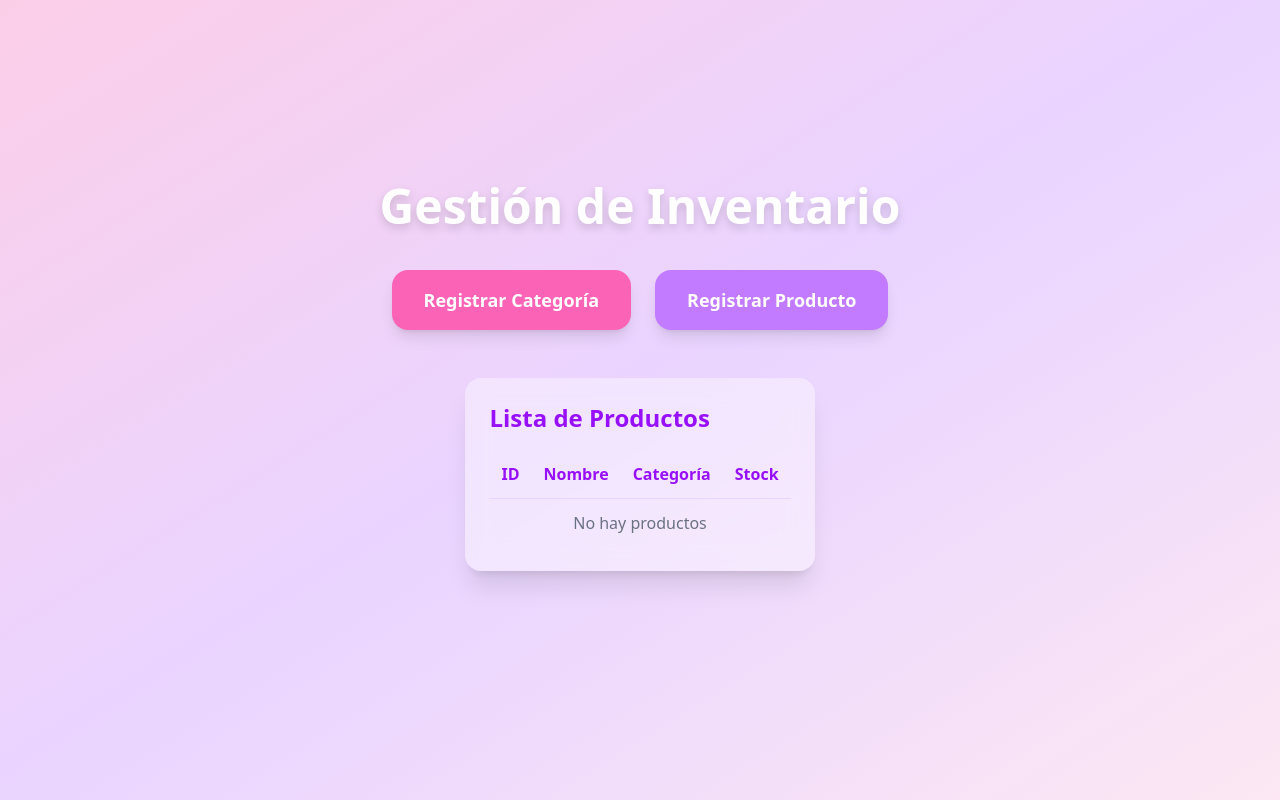
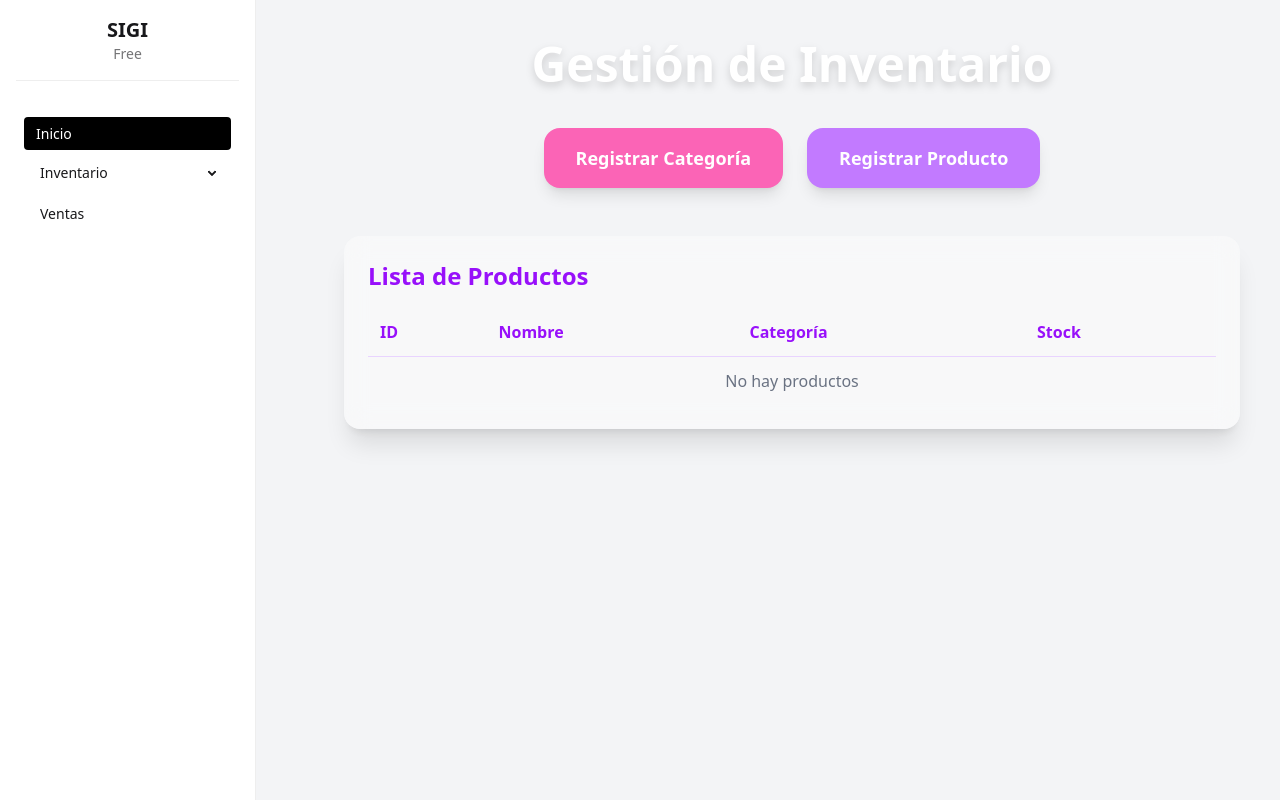
Before and after one commit to Galleto44/SIGI---Free, a Django app: page / in a window 1280 px wide. Run offline with Django 5.2, Linux system fonts and the light colour scheme; data that the repository does not hold is empty.

Commit message:
feature: sidebar and first redesign

```diff
--- a/SIGI/settings.py
+++ b/SIGI/settings.py
@@ -69,6 +69,7 @@ TEMPLATES = [
             'context_processors': [
                 'django.template.context_processors.request',
                 'django.contrib.auth.context_processors.auth',
+                'django.template.context_processors.request',
                 'django.contrib.messages.context_processors.messages',
             ],
         },
--- a/products/views.py
+++ b/products/views.py
@@ -7,7 +7,8 @@ def home(request):
     return render(request, 'home.html', {'products': products})
 
 def category(request):
-    return render(request, 'category.html')
+    categories = Categories.objects.all()
+    return render(request, 'category.html', {'categories': categories})
 
 def product(request):
     categories = Categories.objects.all()
--- a/templates/base.html
+++ b/templates/base.html
@@ -1,14 +1,22 @@
 {% load static %}
 <!DOCTYPE html>
-<html lang="en">
+<html lang="en" data-theme="light">
 <head>
     <meta charset="UTF-8">
     <meta name="viewport" content="width=device-width, initial-scale=1.0">
     <link href="{% static 'css/dist/styles.css' %}" rel="stylesheet">
     <title>{% block title %}SIGI{% endblock %}</title>
 </head>
-<body class="bg-gradient-to-br from-pink-200 font-sans via-purple-200 to-pink-100 min-h-screen flex flex-col items-center justify-center">
-    {% block content %}
-    {% endblock %}
+<body class="font-sans bg-gray-100 min-h-screen">
+    <div class="flex">
+
+        {% include "sidebar.html" %}
+
+        <main class="flex-1 p-10">
+            {% block content %}
+            {% endblock %}
+        </main>
+
+    </div>
 </body>
 </html>
--- a/templates/sidebar.html
+++ b/templates/sidebar.html
@@ -1,9 +1,53 @@
-{% extends "base.html" %}
+<div class="flex">
 
-{% block title %}Sidebar{% endblock %}
+    <aside class="w-64 bg-base-100 border-r border-base-300 min-h-screen p-4">
 
-{ % block content %}
+        <div class="mb-6 pb-4 border-b border-base-300 flex flex-col items-center text-center">
+            <h1 class="text-xl font-bold">SIGI</h1>
+            <p class="text-sm text-base-content/60">Free</p>
+        </div>
 
+        <ul class="menu w-full">
+            <li class="py-1">
+                <a  href="{% url 'home' %}"
+                    class="
+                    {% if request.path == '/' %}
+                        bg-black text-white
+                    {% endif %}">
+                    Inicio
+                </a>
+            </li>
+            <li>
+                <details {% if 'product' in request.path or 'category' in request.path %}open{% endif %}>
+                    <summary class="w-full px-4 py-2 cursor-pointer">Inventario</summary>
+                    <ul>
+                        <li class="py-1">
+                            <a href="{% url 'category' %}" class="
+                                {% if 'category' in request.path %}
+                                    bg-black text-white
+                                {% endif %}">
+                                Categorías
+                            </a>
+                        </li class="py-1">
+                        <li>
+                            <a href="{% url 'product' %}" class="
+                                {% if 'product' in request.path %}
+                                    bg-black text-white
+                                {% endif %}">
+                            Productos
+                        </a></li>
+                    </ul>
+                </details>
+            </li>
+            <li class="py-1">
+                <a class="w-full px-4 py-2 rounded-lg transition">
+                    Ventas
+                </a>
+            </li>
 
+        </ul>
+    </aside>
+    <main class="flex-1 p-6">
+    </main>
 
-{ % endblock % }
+</div>
--- a/theme/static/css/dist/styles.css
+++ b/theme/static/css/dist/styles.css
@@ -238,11 +238,10 @@
     --color-purple-500: oklch(62.7% 0.265 303.9);
     --color-purple-600: oklch(55.8% 0.288 302.321);
     --color-purple-700: oklch(49.6% 0.265 301.924);
-    --color-pink-100: oklch(94.8% 0.028 342.258);
-    --color-pink-200: oklch(89.9% 0.061 343.231);
     --color-pink-400: oklch(71.8% 0.202 349.761);
     --color-pink-500: oklch(65.6% 0.241 354.308);
     --color-gray-50: oklch(98.5% 0.002 247.839);
+    --color-gray-100: oklch(96.7% 0.003 264.542);
     --color-gray-500: oklch(55.1% 0.027 264.364);
     --color-gray-700: oklch(37.3% 0.034 259.733);
     --color-gray-800: oklch(27.8% 0.033 256.848);
@@ -250,18 +249,21 @@
     --color-white: #fff;
     --spacing: 0.25rem;
     --container-md: 28rem;
+    --text-sm: 0.875rem;
+    --text-sm--line-height: calc(1.25 / 0.875);
     --text-lg: 1.125rem;
     --text-lg--line-height: calc(1.75 / 1.125);
+    --text-xl: 1.25rem;
+    --text-xl--line-height: calc(1.75 / 1.25);
     --text-2xl: 1.5rem;
     --text-2xl--line-height: calc(2 / 1.5);
-    --text-4xl: 2.25rem;
-    --text-4xl--line-height: calc(2.5 / 2.25);
     --text-5xl: 3rem;
     --text-5xl--line-height: 1;
     --font-weight-semibold: 600;
     --font-weight-bold: 700;
     --tracking-normal: 0em;
     --leading-normal: 1.5;
+    --radius-lg: 0.5rem;
     --radius-xl: 0.75rem;
     --radius-2xl: 1rem;
     --drop-shadow-lg: 0 4px 4px rgb(0 0 0 / 0.15);
@@ -423,6 +425,201 @@
   }
 }
 @layer utilities {
+  @layer daisyui.l1.l2.l3 {
+    .menu {
+      display: flex;
+      width: fit-content;
+      flex-direction: column;
+      flex-wrap: wrap;
+      padding: calc(0.25rem * 2);
+      --menu-active-fg: var(--color-neutral-content);
+      --menu-active-bg: var(--color-neutral);
+      font-size: 0.875rem;
+    }
+    .menu :where(li ul) {
+      position: relative;
+      margin-inline-start: calc(0.25rem * 4);
+      padding-inline-start: calc(0.25rem * 2);
+      white-space: nowrap;
+    }
+    .menu :where(li ul):before {
+      position: absolute;
+      inset-inline-start: calc(0.25rem * 0);
+      top: calc(0.25rem * 3);
+      bottom: calc(0.25rem * 3);
+      background-color: var(--color-base-content);
+      opacity: 10%;
+      width: var(--border);
+      content: "";
+    }
+    .menu :where(li > .menu-dropdown:not(.menu-dropdown-show)) {
+      display: none;
+    }
+    .menu :where(li:not(.menu-title) > *:not(ul, details, .menu-title, .btn)), .menu :where(li:not(.menu-title) > details > summary:not(.menu-title)) {
+      display: grid;
+      grid-auto-flow: column;
+      align-content: flex-start;
+      align-items: center;
+      gap: calc(0.25rem * 2);
+      border-radius: var(--radius-field);
+      padding-inline: calc(0.25rem * 3);
+      padding-block: calc(0.25rem * 1.5);
+      text-align: start;
+      transition-property: color, background-color, box-shadow;
+      transition-duration: 0.2s;
+      transition-timing-function: cubic-bezier(0, 0, 0.2, 1);
+      grid-auto-columns: minmax(auto, max-content) auto max-content;
+      text-wrap: balance;
+      user-select: none;
+    }
+    .menu :where(li > details > summary) {
+      --tw-outline-style: none;
+      outline-style: none;
+    }
+    @media (forced-colors: active) {
+      .menu :where(li > details > summary) {
+        outline: 2px solid transparent;
+        outline-offset: 2px;
+      }
+    }
+    .menu :where(li > details > summary)::-webkit-details-marker {
+      display: none;
+    }
+    .menu :where(li > details > summary):after, .menu :where(li > .menu-dropdown-toggle):after {
+      justify-self: flex-end;
+      display: block;
+      height: 0.375rem;
+      width: 0.375rem;
+      rotate: -135deg;
+      translate: 0 -1px;
+      transition-property: rotate, translate;
+      transition-duration: 0.2s;
+      content: "";
+      transform-origin: 50% 50%;
+      box-shadow: 2px 2px inset;
+      pointer-events: none;
+    }
+    .menu details {
+      overflow: hidden;
+      interpolate-size: allow-keywords;
+    }
+    .menu details::details-content {
+      block-size: 0;
+    }
+    @media (prefers-reduced-motion: no-preference) {
+      .menu details::details-content {
+        transition-behavior: allow-discrete;
+        transition-property: block-size, content-visibility;
+        transition-duration: 0.2s;
+        transition-timing-function: cubic-bezier(0, 0, 0.2, 1);
+      }
+    }
+    .menu details[open]::details-content {
+      block-size: auto;
+    }
+    .menu :where(li > details[open] > summary):after, .menu :where(li > .menu-dropdown-toggle.menu-dropdown-show):after {
+      rotate: 45deg;
+      translate: 0 1px;
+    }
+    .menu :where( li:not(.menu-title, .disabled) > *:not(ul, details, .menu-title), li:not(.menu-title, .disabled) > details > summary:not(.menu-title) ):not(.menu-active, :active, .btn).menu-focus, .menu :where( li:not(.menu-title, .disabled) > *:not(ul, details, .menu-title), li:not(.menu-title, .disabled) > details > summary:not(.menu-title) ):not(.menu-active, :active, .btn):focus-visible {
+      cursor: pointer;
+      background-color: var(--color-base-content);
+    }
+    @supports (color: color-mix(in lab, red, red)) {
+      .menu :where( li:not(.menu-title, .disabled) > *:not(ul, details, .menu-title), li:not(.menu-title, .disabled) > details > summary:not(.menu-title) ):not(.menu-active, :active, .btn).menu-focus, .menu :where( li:not(.menu-title, .disabled) > *:not(ul, details, .menu-title), li:not(.menu-title, .disabled) > details > summary:not(.menu-title) ):not(.menu-active, :active, .btn):focus-visible {
+        background-color: color-mix(in oklab, var(--color-base-content) 10%, transparent);
+      }
+    }
+    .menu :where( li:not(.menu-title, .disabled) > *:not(ul, details, .menu-title), li:not(.menu-title, .disabled) > details > summary:not(.menu-title) ):not(.menu-active, :active, .btn).menu-focus, .menu :where( li:not(.menu-title, .disabled) > *:not(ul, details, .menu-title), li:not(.menu-title, .disabled) > details > summary:not(.menu-title) ):not(.menu-active, :active, .btn):focus-visible {
+      color: var(--color-base-content);
+      --tw-outline-style: none;
+      outline-style: none;
+    }
+    @media (forced-colors: active) {
+      .menu :where( li:not(.menu-title, .disabled) > *:not(ul, details, .menu-title), li:not(.menu-title, .disabled) > details > summary:not(.menu-title) ):not(.menu-active, :active, .btn).menu-focus, .menu :where( li:not(.menu-title, .disabled) > *:not(ul, details, .menu-title), li:not(.menu-title, .disabled) > details > summary:not(.menu-title) ):not(.menu-active, :active, .btn):focus-visible {
+        outline: 2px solid transparent;
+        outline-offset: 2px;
+      }
+    }
+    .menu :where( li:not(.menu-title, .disabled) > *:not(ul, details, .menu-title):not(.menu-active, :active, .btn):hover, li:not(.menu-title, .disabled) > details > summary:not(.menu-title):not(.menu-active, :active, .btn):hover ) {
+      cursor: pointer;
+      background-color: var(--color-base-content);
+    }
+    @supports (color: color-mix(in lab, red, red)) {
+      .menu :where( li:not(.menu-title, .disabled) > *:not(ul, details, .menu-title):not(.menu-active, :active, .btn):hover, li:not(.menu-title, .disabled) > details > summary:not(.menu-title):not(.menu-active, :active, .btn):hover ) {
+        background-color: color-mix(in oklab, var(--color-base-content) 10%, transparent);
+      }
+    }
+    .menu :where( li:not(.menu-title, .disabled) > *:not(ul, details, .menu-title):not(.menu-active, :active, .btn):hover, li:not(.menu-title, .disabled) > details > summary:not(.menu-title):not(.menu-active, :active, .btn):hover ) {
+      --tw-outline-style: none;
+      outline-style: none;
+    }
+    @media (forced-colors: active) {
+      .menu :where( li:not(.menu-title, .disabled) > *:not(ul, details, .menu-title):not(.menu-active, :active, .btn):hover, li:not(.menu-title, .disabled) > details > summary:not(.menu-title):not(.menu-active, :active, .btn):hover ) {
+        outline: 2px solid transparent;
+        outline-offset: 2px;
+      }
+    }
+    .menu :where( li:not(.menu-title, .disabled) > *:not(ul, details, .menu-title):not(.menu-active, :active, .btn):hover, li:not(.menu-title, .disabled) > details > summary:not(.menu-title):not(.menu-active, :active, .btn):hover ) {
+      box-shadow: 0 1px oklch(0% 0 0 / 0.01) inset, 0 -1px oklch(100% 0 0 / 0.01) inset;
+    }
+    .menu :where(li:empty) {
+      background-color: var(--color-base-content);
+      opacity: 10%;
+      margin: 0.5rem 1rem;
+      height: 1px;
+    }
+    .menu :where(li) {
+      position: relative;
+      display: flex;
+      flex-shrink: 0;
+      flex-direction: column;
+      flex-wrap: wrap;
+      align-items: stretch;
+    }
+    .menu :where(li) .badge {
+      justify-self: flex-end;
+    }
+    .menu :where(li) > *:not(ul, .menu-title, details, .btn):active, .menu :where(li) > *:not(ul, .menu-title, details, .btn).menu-active, .menu :where(li) > details > summary:active {
+      --tw-outline-style: none;
+      outline-style: none;
+    }
+    @media (forced-colors: active) {
+      .menu :where(li) > *:not(ul, .menu-title, details, .btn):active, .menu :where(li) > *:not(ul, .menu-title, details, .btn).menu-active, .menu :where(li) > details > summary:active {
+        outline: 2px solid transparent;
+        outline-offset: 2px;
+      }
+    }
+    .menu :where(li) > *:not(ul, .menu-title, details, .btn):active, .menu :where(li) > *:not(ul, .menu-title, details, .btn).menu-active, .menu :where(li) > details > summary:active {
+      color: var(--menu-active-fg);
+      background-color: var(--menu-active-bg);
+      background-size: auto, calc(var(--noise) * 100%);
+      background-image: none, var(--fx-noise);
+    }
+    .menu :where(li) > *:not(ul, .menu-title, details, .btn):active:not(.menu :where(li) > *:not(ul, .menu-title, details, .btn):active:active), .menu :where(li) > *:not(ul, .menu-title, details, .btn).menu-active:not(.menu :where(li) > *:not(ul, .menu-title, details, .btn).menu-active:active), .menu :where(li) > details > summary:active:not(.menu :where(li) > details > summary:active:active) {
+      box-shadow: 0 2px calc(var(--depth) * 3px) -2px var(--menu-active-bg);
+    }
+    .menu :where(li).menu-disabled {
+      pointer-events: none;
+      color: var(--color-base-content);
+    }
+    @supports (color: color-mix(in lab, red, red)) {
+      .menu :where(li).menu-disabled {
+        color: color-mix(in oklab, var(--color-base-content) 20%, transparent);
+      }
+    }
+    .menu .dropdown:focus-within .menu-dropdown-toggle:after {
+      rotate: 45deg;
+      translate: 0 1px;
+    }
+    .menu .dropdown-content {
+      margin-top: calc(0.25rem * 2);
+      padding: calc(0.25rem * 2);
+    }
+    .menu .dropdown-content:before {
+      display: none;
+    }
+  }
   @layer daisyui.l1.l2.l3 {
     .list {
       display: flex;
@@ -610,14 +807,23 @@
   .min-h-screen {
     min-height: 100vh;
   }
+  .w-64 {
+    width: calc(var(--spacing) * 64);
+  }
   .w-full {
     width: 100%;
   }
   .max-w-md {
     max-width: var(--container-md);
   }
+  .flex-1 {
+    flex: 1;
+  }
   .transform {
     transform: var(--tw-rotate-x,) var(--tw-rotate-y,) var(--tw-rotate-z,) var(--tw-skew-x,) var(--tw-skew-y,);
+  }
+  .cursor-pointer {
+    cursor: pointer;
   }
   .flex-col {
     flex-direction: column;
@@ -647,6 +853,9 @@
   .rounded-2xl {
     border-radius: var(--radius-2xl);
   }
+  .rounded-lg {
+    border-radius: var(--radius-lg);
+  }
   .rounded-xl {
     border-radius: var(--radius-xl);
   }
@@ -654,15 +863,31 @@
     border-style: var(--tw-border-style);
     border-width: 1px;
   }
+  .border-r {
+    border-right-style: var(--tw-border-style);
+    border-right-width: 1px;
+  }
   .border-b {
     border-bottom-style: var(--tw-border-style);
     border-bottom-width: 1px;
   }
+  .border-base-300 {
+    border-color: var(--color-base-300);
+  }
   .border-purple-200 {
     border-color: var(--color-purple-200);
   }
+  .bg-base-100 {
+    background-color: var(--color-base-100);
+  }
+  .bg-black {
+    background-color: var(--color-black);
+  }
   .bg-gray-50 {
     background-color: var(--color-gray-50);
+  }
+  .bg-gray-100 {
+    background-color: var(--color-gray-100);
   }
   .bg-pink-400 {
     background-color: var(--color-pink-400);
@@ -686,38 +911,30 @@
       background-color: color-mix(in oklab, var(--color-white) 80%, transparent);
     }
   }
-  .bg-gradient-to-br {
-    --tw-gradient-position: to bottom right in oklab;
-    background-image: linear-gradient(var(--tw-gradient-stops));
-  }
-  .from-pink-200 {
-    --tw-gradient-from: var(--color-pink-200);
-    --tw-gradient-stops: var(--tw-gradient-via-stops, var(--tw-gradient-position), var(--tw-gradient-from) var(--tw-gradient-from-position), var(--tw-gradient-to) var(--tw-gradient-to-position));
-  }
-  .via-purple-200 {
-    --tw-gradient-via: var(--color-purple-200);
-    --tw-gradient-via-stops: var(--tw-gradient-position), var(--tw-gradient-from) var(--tw-gradient-from-position), var(--tw-gradient-via) var(--tw-gradient-via-position), var(--tw-gradient-to) var(--tw-gradient-to-position);
-    --tw-gradient-stops: var(--tw-gradient-via-stops);
-  }
-  .to-pink-100 {
-    --tw-gradient-to: var(--color-pink-100);
-    --tw-gradient-stops: var(--tw-gradient-via-stops, var(--tw-gradient-position), var(--tw-gradient-from) var(--tw-gradient-from-position), var(--tw-gradient-to) var(--tw-gradient-to-position));
-  }
   .p-3 {
     padding: calc(var(--spacing) * 3);
   }
+  .p-4 {
+    padding: calc(var(--spacing) * 4);
+  }
   .p-6 {
     padding: calc(var(--spacing) * 6);
   }
   .p-8 {
     padding: calc(var(--spacing) * 8);
   }
+  .p-10 {
+    padding: calc(var(--spacing) * 10);
+  }
   .px-4 {
     padding-inline: calc(var(--spacing) * 4);
   }
   .px-8 {
     padding-inline: calc(var(--spacing) * 8);
   }
+  .py-1 {
+    padding-block: calc(var(--spacing) * 1);
+  }
   .py-2 {
     padding-block: calc(var(--spacing) * 2);
   }
@@ -726,6 +943,9 @@
   }
   .py-4 {
     padding-block: calc(var(--spacing) * 4);
+  }
+  .pb-4 {
+    padding-bottom: calc(var(--spacing) * 4);
   }
   .text-center {
     text-align: center;
@@ -743,10 +963,6 @@
     font-size: var(--text-2xl);
     line-height: var(--tw-leading, var(--text-2xl--line-height));
   }
-  .text-4xl {
-    font-size: var(--text-4xl);
-    line-height: var(--tw-leading, var(--text-4xl--line-height));
-  }
   .text-5xl {
     font-size: var(--text-5xl);
     line-height: var(--tw-leading, var(--text-5xl--line-height));
@@ -754,6 +970,14 @@
   .text-lg {
     font-size: var(--text-lg);
     line-height: var(--tw-leading, var(--text-lg--line-height));
+  }
+  .text-sm {
+    font-size: var(--text-sm);
+    line-height: var(--tw-leading, var(--text-sm--line-height));
+  }
+  .text-xl {
+    font-size: var(--text-xl);
+    line-height: var(--tw-leading, var(--text-xl--line-height));
   }
   .leading-normal {
     --tw-leading: var(--leading-normal);
@@ -776,6 +1000,14 @@
       color: var(--color-info-content);
       --alert-border-color: var(--color-info);
       --alert-color: var(--color-info);
+    }
+  }
+  .text-base-content\/60 {
+    color: var(--color-base-content);
+  }
+  @supports (color: color-mix(in lab, red, red)) {
+    .text-base-content\/60 {
+      color: color-mix(in oklab, var(--color-base-content) 60%, transparent);
     }
   }
   .text-black {
@@ -1149,48 +1381,6 @@
   inherits: false;
   initial-value: solid;
 }
-@property --tw-gradient-position {
-  syntax: "*";
-  inherits: false;
-}
-@property --tw-gradient-from {
-  syntax: "<color>";
-  inherits: false;
-  initial-value: #0000;
-}
-@property --tw-gradient-via {
-  syntax: "<color>";
-  inherits: false;
-  initial-value: #0000;
-}
-@property --tw-gradient-to {
-  syntax: "<color>";
-  inherits: false;
-  initial-value: #0000;
-}
-@property --tw-gradient-stops {
-  syntax: "*";
-  inherits: false;
-}
-@property --tw-gradient-via-stops {
-  syntax: "*";
-  inherits: false;
-}
-@property --tw-gradient-from-position {
-  syntax: "<length-percentage>";
-  inherits: false;
-  initial-value: 0%;
-}
-@property --tw-gradient-via-position {
-  syntax: "<length-percentage>";
-  inherits: false;
-  initial-value: 50%;
-}
-@property --tw-gradient-to-position {
-  syntax: "<length-percentage>";
-  inherits: false;
-  initial-value: 100%;
-}
 @property --tw-leading {
   syntax: "*";
   inherits: false;
@@ -1386,15 +1576,6 @@
       --tw-skew-y: initial;
       --tw-space-y-reverse: 0;
       --tw-border-style: solid;
-      --tw-gradient-position: initial;
-      --tw-gradient-from: #0000;
-      --tw-gradient-via: #0000;
-      --tw-gradient-to: #0000;
-      --tw-gradient-stops: initial;
-      --tw-gradient-via-stops: initial;
-      --tw-gradient-from-position: 0%;
-      --tw-gradient-via-position: 50%;
-      --tw-gradient-to-position: 100%;
       --tw-leading: initial;
       --tw-font-weight: initial;
       --tw-tracking: initial;
```
